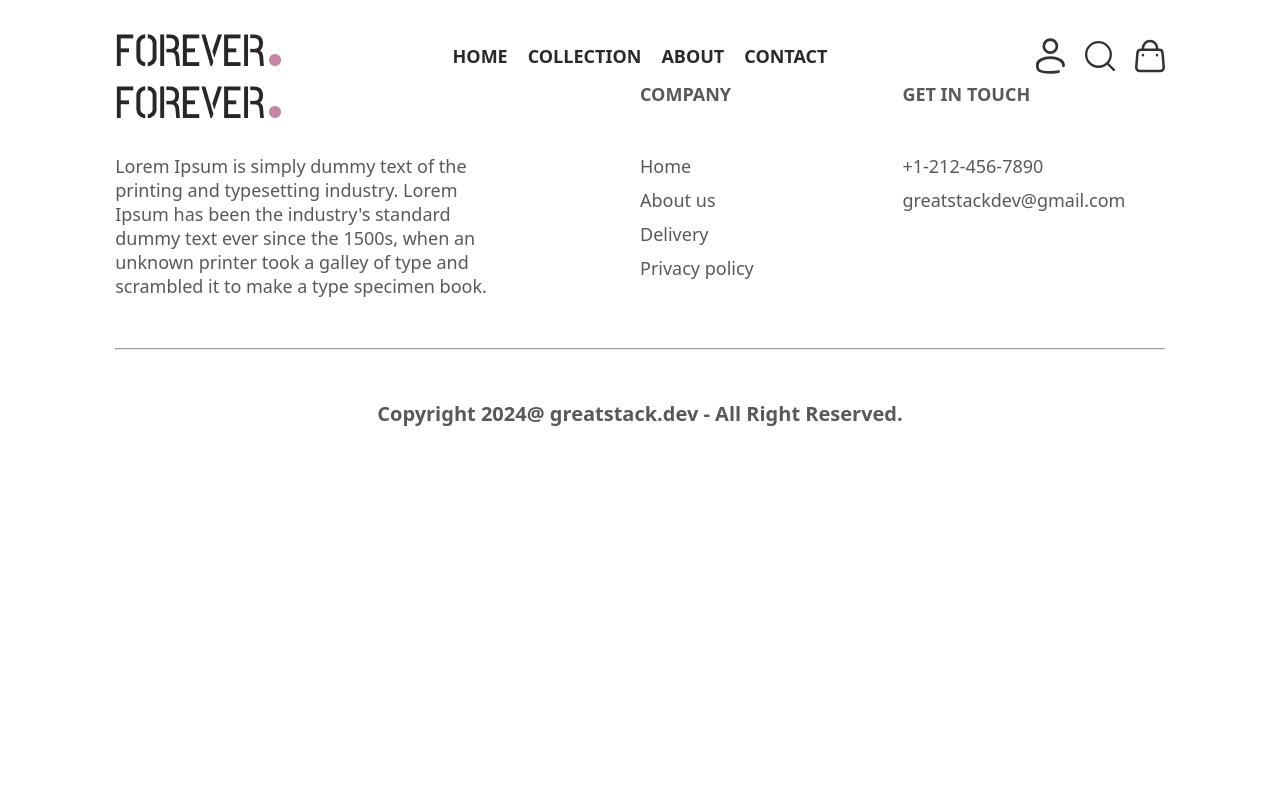
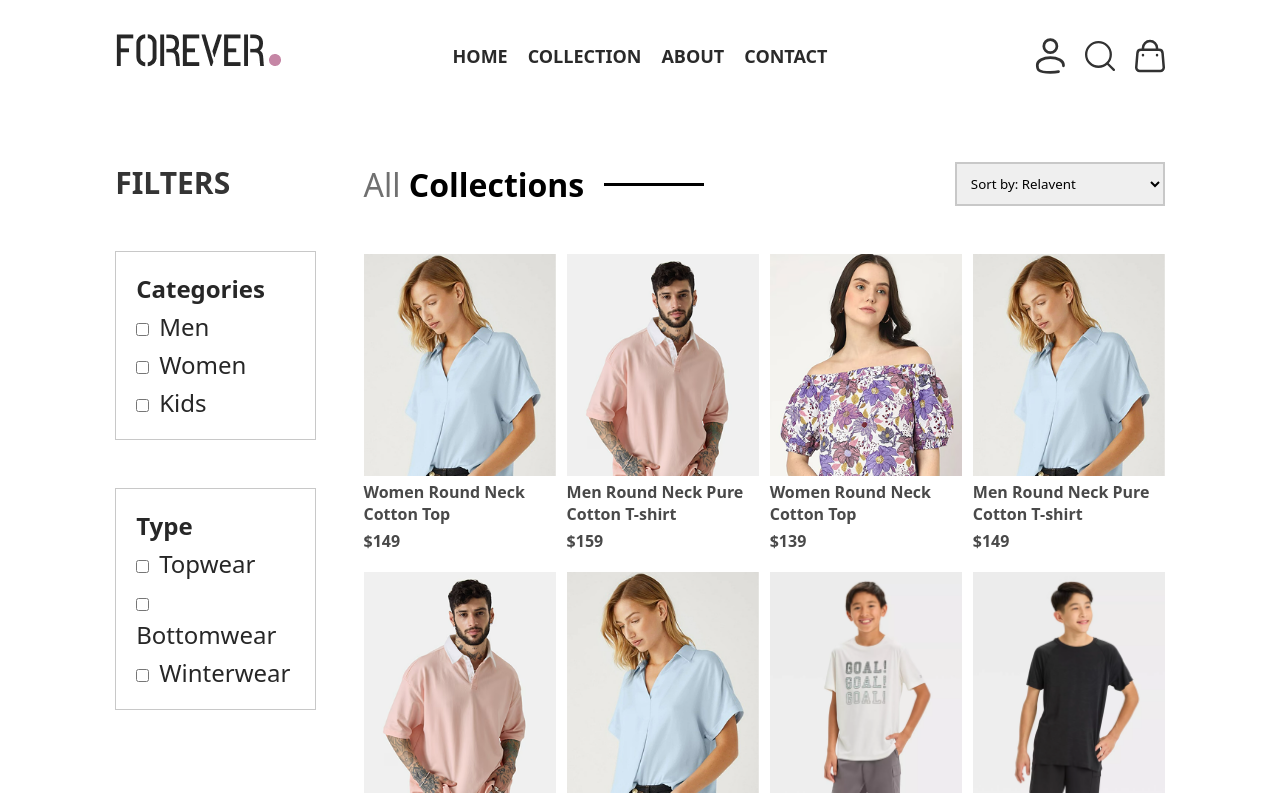
Before and after one commit to dkvaghela25/Forever, a React (Vite) app: page /collections in a window 1280 px wide. Shown: the top 800 px of the page. Built offline with nearby package versions, Linux system fonts and the light colour scheme.

Commit message:
Collection Page complete

```diff
--- a/src/App.tsx
+++ b/src/App.tsx
@@ -4,6 +4,7 @@ import "./App.css";
 import Header from "./Components/Header/Header";
 import Footer from "./Components/Footer/Footer";
 import HomePage from "./pages/HomePage/HomePage";
+import CollectionPage from "./pages/CollectionPage/CollectionPage";
 
 function App() {
   return (
@@ -12,6 +13,7 @@ function App() {
         <Header />
         <Routes>
           <Route path="/" element={<HomePage />} />
+          <Route path="/collections" element={<CollectionPage />} />
         </Routes>
         <Footer />
       </div>
--- a/src/Components/CardComponent/Card.css
+++ b/src/Components/CardComponent/Card.css
@@ -20,7 +20,4 @@
     .Card {
         width: 42vw;
     }
-    .Card:nth-child(n+7) {
-        display: none;
-    }
 }
--- a/src/Components/Footer/Footer.css
+++ b/src/Components/Footer/Footer.css
@@ -4,6 +4,7 @@
     font-size: 18px;
     row-gap: 20px;
     color: #595959;
+    margin-top: 80px;
 }
 
 footer .heading {
@@ -40,6 +41,7 @@ footer hr {
 
 @media (max-width: 768px) {
     .main {
+        margin-top: 20px;
         grid-template-columns: 1fr;
         justify-content: center;
         text-align: center;
--- a/src/Components/Header/Header.css
+++ b/src/Components/Header/Header.css
@@ -3,6 +3,7 @@ header {
     grid-template-columns: repeat(3, 1fr);
     justify-content: space-between;
     padding-top: 30px;
+    margin-bottom: 80px;
 }
 
 header div:first-child {
@@ -73,6 +74,7 @@ nav {
         grid-template-columns: 4fr 4fr 1fr;
         align-items: center;
         padding: 10px;
+        margin-bottom: 20px;
     }
 
     .Logo {
--- a/src/Components/Header/Header.tsx
+++ b/src/Components/Header/Header.tsx
@@ -20,16 +20,16 @@ function Header() {
         <nav>
           <div className={`Links ${menuOpen ? "open" : ""}`}>
             <div className="link">
-              <Link to="/">HOME</Link>
+              <Link to="/" onClick={() => setMenuOpen(false)}>HOME</Link>
             </div>
             <div className="link">
-              <Link to="/">COLLECTION</Link>
+              <Link to="/collections" onClick={() => setMenuOpen(false)}>COLLECTION</Link>
             </div>
             <div className="link">
-              <Link to="/">ABOUT</Link>
+              <Link to="/" onClick={() => setMenuOpen(false)}>ABOUT</Link>
             </div>
             <div className="link">
-              <Link to="/">CONTACT</Link>
+              <Link to="/" onClick={() => setMenuOpen(false)}>CONTACT</Link>
             </div>
           </div>
           <button
--- /dev/null
+++ b/src/pages/CollectionPage/CollectionPage.css
@@ -0,0 +1,150 @@
+.CollectionPage {
+    display: flex;
+    gap: 3rem;
+    color: #707070;
+    box-sizing: border-box;
+}
+
+.filters {
+    width: 20%;
+    display: flex;
+    flex-direction: column;
+    gap: 3rem;
+}
+
+.filters form {
+    display: flex;
+    flex-direction: column;
+    gap: 3rem;
+    font-size: 1.5rem;
+    color: #272727;
+}
+
+.filters>div:first-child,
+.filter-hamburger {
+    font-size: 30px;
+    font-weight: 600;
+    color: #343434;
+}
+
+.categories,
+.types {
+    display: flex;
+    flex-direction: column;
+    gap: 5px;
+    border: 1px solid #C8C8C8;
+    padding: 20px;
+}
+
+.filters input {
+    border: 1px solid #C1C1C1;
+    margin-right: 10px;
+}
+
+.collections .heading{
+    display: flex;
+    font-size: 2rem;
+    align-items: center;
+    justify-content: center;
+}
+
+.collections .heading b {
+    color: black;
+}
+
+.collections hr {
+    margin-left: 20px;
+    color: black;
+    width: 100px;
+    height: 3px;
+    background-color: black;
+    border: none;
+}
+
+.collections {
+    width: 80%;
+    display: flex;
+    flex-direction: column;
+    gap: 3rem;
+}
+
+.collections div:first-child {
+    display: flex;
+    justify-content: space-between;
+}
+
+.collections select {
+    border: 2px solid #C8C8C8;
+    padding: 10px;
+    justify-self: flex-end;
+}
+
+.collections .Cards {
+    display: flex;
+    width: 100%;
+    flex-wrap: wrap;
+    justify-content: space-between;
+    row-gap: 20px;
+}
+
+.filter-hamburger {
+    display: none;
+    background: none;
+    border: none;
+    font-size: 2rem;
+    cursor: pointer;
+    margin-bottom: 1rem;
+    text-align: left;
+}
+
+@media (max-width: 768px) {
+    .CollectionPage {
+        flex-direction: column;
+        padding: 0px 20px;
+        box-sizing: border-box;
+        margin: 20px 0px;
+    }
+
+    .filters {
+        width: 100%;
+    }
+
+    .collections {
+        width: 100%;
+    }
+
+    .filters form {
+        font-size: 1.2rem;
+    }
+
+    .filters>div:first-child {
+        display: none;
+    }
+
+    .collections .heading {
+        font-size: 1rem;
+    }
+
+    .collections select {
+        width: 80%;
+        display: flex;
+        justify-content: space-between;
+    }
+
+    .collections hr {
+        margin-left: 10px;
+        width: 80px;
+    }
+
+    .filter-hamburger {
+        display: block;
+    }
+    .filters {
+        display: none;
+    }
+    .filters.show {
+        display: flex;
+    }
+
+
+}
--- /dev/null
+++ b/src/pages/CollectionPage/CollectionPage.tsx
@@ -0,0 +1,167 @@
+import { useState } from "react";
+import "./CollectionPage.css";
+import Image1 from '../HomePage/Rectangle 3608.png';
+import Image2 from '../HomePage/Rectangle 3609.png';
+import Image3 from '../HomePage/Rectangle 3619.png';
+import Image4 from '../HomePage/p_img18.png'
+import Image5 from '../HomePage/p_img19.png'
+import Card from "../../Components/CardComponent/Card";
+
+function CollectionPage() {
+  const [showFilters, setShowFilters] = useState(false);
+
+  let Collections = [
+    {image_url: Image1, title: 'Women Round Neck Cotton Top', price: 149},
+    {image_url: Image3, title: 'Men Round Neck Pure Cotton T-shirt', price: 159},
+    {image_url: Image2, title: 'Women Round Neck Cotton Top', price: 139},
+    {image_url: Image1, title: 'Men Round Neck Pure Cotton T-shirt', price: 149},
+    {image_url: Image3, title: 'Men Round Neck Pure Cotton T-shirt', price: 159},
+    {image_url: Image1, title: 'Men Round Neck Pure Cotton T-shirt', price: 149},
+    {image_url: Image4, title: 'Women Round Neck Cotton Top', price: 149},
+    {image_url: Image5, title: 'Women Round Neck Cotton Top', price: 139},
+    {image_url: Image2, title: 'Women Round Neck Cotton Top', price: 139},
+    {image_url: Image4, title: 'Men Round Neck Pure Cotton T-shirt', price: 149},
+    {image_url: Image1, title: 'Women Round Neck Cotton Top', price: 149},
+    {image_url: Image2, title: 'Women Round Neck Cotton Top', price: 139},
+    {image_url: Image3, title: 'Men Round Neck Pure Cotton T-shirt', price: 159},
+    {image_url: Image1, title: 'Men Round Neck Pure Cotton T-shirt', price: 149},
+    {image_url: Image4, title: 'Women Round Neck Cotton Top', price: 149},
+    {image_url: Image1, title: 'Men Round Neck Pure Cotton T-shirt', price: 149},
+    {image_url: Image5, title: 'Women Round Neck Cotton Top', price: 149},
+    {image_url: Image2, title: 'Women Round Neck Cotton Top', price: 139},
+    {image_url: Image1, title: 'Men Round Neck Pure Cotton T-shirt', price: 149},
+    {image_url: Image5, title: 'Women Round Neck Cotton Top', price: 149},
+    {image_url: Image4, title: 'Women Round Neck Cotton Top', price: 139},
+    {image_url: Image3, title: 'Men Round Neck Pure Cotton T-shirt', price: 159},
+    {image_url: Image5, title: 'Women Round Neck Cotton Top', price: 149},
+    {image_url: Image1, title: 'Women Round Neck Cotton Top', price: 149},
+    {image_url: Image2, title: 'Women Round Neck Cotton Top', price: 139},
+    {image_url: Image5, title: 'Men Round Neck Pure Cotton T-shirt', price: 159},
+    {image_url: Image1, title: 'Men Round Neck Pure Cotton T-shirt', price: 149},
+    {image_url: Image4, title: 'Women Round Neck Cotton Top', price: 149},
+    {image_url: Image2, title: 'Women Round Neck Cotton Top', price: 139},
+    {image_url: Image3, title: 'Men Round Neck Pure Cotton T-shirt', price: 159},
+    {image_url: Image4, title: 'Men Round Neck Pure Cotton T-shirt', price: 159},
+    {image_url: Image5, title: 'Men Round Neck Pure Cotton T-shirt', price: 149},
+    {image_url: Image1, title: 'Women Round Neck Cotton Top', price: 149},
+    {image_url: Image2, title: 'Women Round Neck Cotton Top', price: 139},
+    {image_url: Image3, title: 'Men Round Neck Pure Cotton T-shirt', price: 159},
+    {image_url: Image1, title: 'Men Round Neck Pure Cotton T-shirt', price: 149},
+    {image_url: Image3, title: 'Men Round Neck Pure Cotton T-shirt', price: 159},
+    {image_url: Image2, title: 'Women Round Neck Cotton Top', price: 139},
+    {image_url: Image4, title: 'Men Round Neck Pure Cotton T-shirt', price: 159},
+    {image_url: Image1, title: 'Men Round Neck Pure Cotton T-shirt', price: 149},
+    {image_url: Image3, title: 'Men Round Neck Pure Cotton T-shirt', price: 159},
+    {image_url: Image1, title: 'Women Round Neck Cotton Top', price: 149},
+    {image_url: Image3, title: 'Men Round Neck Pure Cotton T-shirt', price: 159},
+    {image_url: Image2, title: 'Women Round Neck Cotton Top', price: 139},
+    {image_url: Image1, title: 'Men Round Neck Pure Cotton T-shirt', price: 149},
+    {image_url: Image5, title: 'Women Round Neck Cotton Top', price: 149},
+    {image_url: Image4, title: 'Men Round Neck Pure Cotton T-shirt', price: 149},
+    {image_url: Image2, title: 'Women Round Neck Cotton Top', price: 139},
+  ]
+
+  return (
+    <div className="CollectionPage">
+      {/* Hamburger for mobile */}
+      <button
+        className="filter-hamburger"
+        onClick={() => setShowFilters(!showFilters)}
+      >
+        Filters
+      </button>
+      <div className={`filters${showFilters ? " show" : ""}`}>
+        <div>FILTERS</div>
+        <form action="">
+          <div className="categories">
+            <div>
+              <b>Categories</b>
+            </div>
+            <div>
+              <input
+                type="checkbox"
+                id="men"
+                name="men"
+                value="men"
+              />
+              <label htmlFor="vehicle1">Men</label>
+            </div>
+            <div>
+              <input
+                type="checkbox"
+                id="women"
+                name="women"
+                value="women"
+              />
+              <label htmlFor="vehicle2">Women</label>
+            </div>
+            <div>
+              <input
+                type="checkbox"
+                id="kids"
+                name="kids"
+                value="kids"
+              />
+              <label htmlFor="vehicle3">Kids</label>
+            </div>
+          </div>
+
+          <div className="types">
+            <div>
+              <b>Type</b>
+            </div>
+            <div>
+              <input
+                type="checkbox"
+                id="topwear"
+                name="topwear"
+                value="topwear"
+              />
+              <label htmlFor="vehicle1">Topwear</label>
+            </div>
+            <div>
+              <input
+                type="checkbox"
+                id="bottomwear"
+                name="bottomwear"
+                value="bottomwear"
+              />
+              <label htmlFor="vehicle2">Bottomwear</label>
+            </div>
+            <div>
+              <input
+                type="checkbox"
+                id="winterwear"
+                name="winterwear"
+                value="winterwear"
+              />
+              <label htmlFor="vehicle3">Winterwear</label>
+            </div>
+          </div>
+        </form>
+      </div>
+
+      <div className="collections">
+        <div>
+          <div className="heading">
+            <span>All</span> &nbsp; <b>Collections</b> <hr />
+          </div>
+          <div className="sortby">
+            <select name="cars" id="cars">
+              <option value="mercedes">Sort by: Relavent</option>
+              <option value="volvo">Sort by: Price: Low To High</option>
+              <option value="saab">Sort by: Price: High To Low</option>
+            </select>
+          </div>
+        </div>
+        <div className="Cards">
+          {Collections.map((item) => (
+            <Card image_url={item.image_url} title={item.title} price={item.price}/>
+          ))}
+        </div>
+      </div>
+    </div>
+  );
+}
+
+export default CollectionPage;
```
Also changed, not shown: src/pages/HomePage/p_img18.png (added), src/pages/HomePage/p_img19.png (added).
